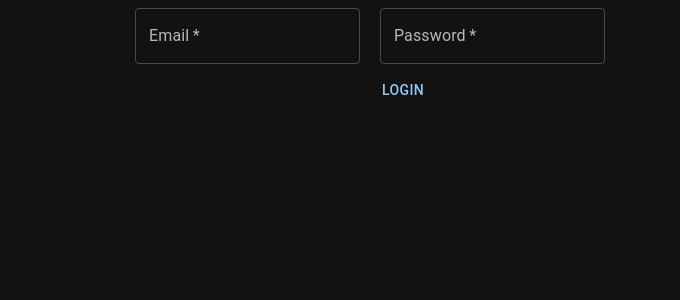
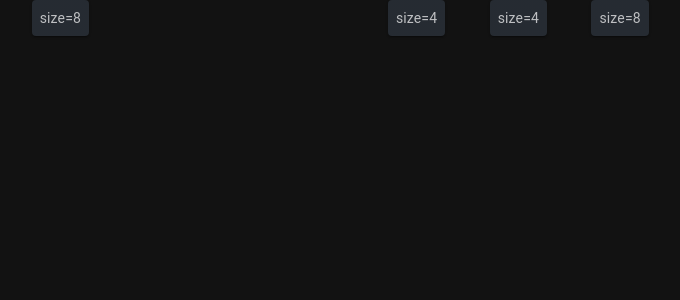
Before and after one commit to stefansavic23/smart-resume-analyzer-generator, a React (Vite) app in the folder frontend/: page / in a window 1280 px wide. Shown: the top 300 px of the page, without its empty margins (237-917 px from the left). Built offline with nearby package versions, Linux system fonts and the light colour scheme.

Commit message:
login page restart

```diff
--- a/frontend/src/components/RegisterLogin.jsx
+++ b/frontend/src/components/RegisterLogin.jsx
@@ -1,11 +1,10 @@
 import React from "react"
+import { ThemeProvider, createTheme, styled } from '@mui/material/styles';
+import CssBaseline from '@mui/material/CssBaseline';
 import Box from '@mui/material/Box';
-import TextField from '@mui/material/TextField';
-import { ThemeProvider, createTheme } from '@mui/material/styles';
-import CssBaseline from '@mui/material/CssBaseline';
-import Button from '@mui/material/Button';
+import Paper from '@mui/material/Paper';
+import Grid from '@mui/material/Grid';
 import Container from '@mui/material/Container';
-import Grid from '@mui/material/Grid';
 
 const darkTheme = createTheme({
     palette: {
@@ -13,37 +12,39 @@ const darkTheme = createTheme({
     },
 });
 
+const Item = styled(Paper)(({ theme }) => ({
+    backgroundColor: '#fff',
+    ...theme.typography.body2,
+    padding: theme.spacing(1),
+    textAlign: 'center',
+    color: (theme.vars ?? theme).palette.text.secondary,
+    ...theme.applyStyles('dark', {
+        backgroundColor: '#1A2027',
+    }),
+}));
+
+
 const RegisterLogin = (props) => {
     return (
-        <React.Fragment>
-            <ThemeProvider theme={darkTheme}>
-                <CssBaseline />
-                <Container maxWidth='sm'>
-                    <Box
-                        component="form"
-                        sx={{ '& .MuiTextField-root': { m: 1, width: '25ch' } }}
-                        noValidate
-                        autoComplete="off"
-                    >
-                        <TextField
-                            required
-                            id="outlined-required"
-                            label="Email"
-                            defaultValue=""
-                        /> <TextField
-                            required
-                            id="outlined-password-input"
-                            label="Password"
-                            type="password"
-                            autoComplete="current-password"
-                        />
-                    </Box>
-                    <Grid display="flex" justifyContent="center" alignItems="center">
-                        <Button variant="text">{props.btn}</Button>
+        <ThemeProvider theme={darkTheme}>
+            <CssBaseline />
+            <Box sx={{ flexGrow: 1 }}>
+                <Grid container maxWidth={"md"} spacing={2}>
+                    <Grid size={8} display="flex" justifyContent="center" alignItems="center">
+                        <Item>size=8</Item>
                     </Grid>
-                </Container>
-            </ThemeProvider>
-        </React.Fragment>
+                    <Grid size={4} display="flex" justifyContent="center" alignItems="center" size="grow">
+                        <Item>size=4</Item>
+                    </Grid>
+                    <Grid size={4} display="flex" justifyContent="center" alignItems="center" size="grow">
+                        <Item>size=4</Item>
+                    </Grid>
+                    <Grid size={8} display="flex" justifyContent="center" alignItems="center" size="grow">
+                        <Item>size=8</Item>
+                    </Grid>
+                </Grid>
+            </Box>
+        </ThemeProvider>
     )
 }
 
```
